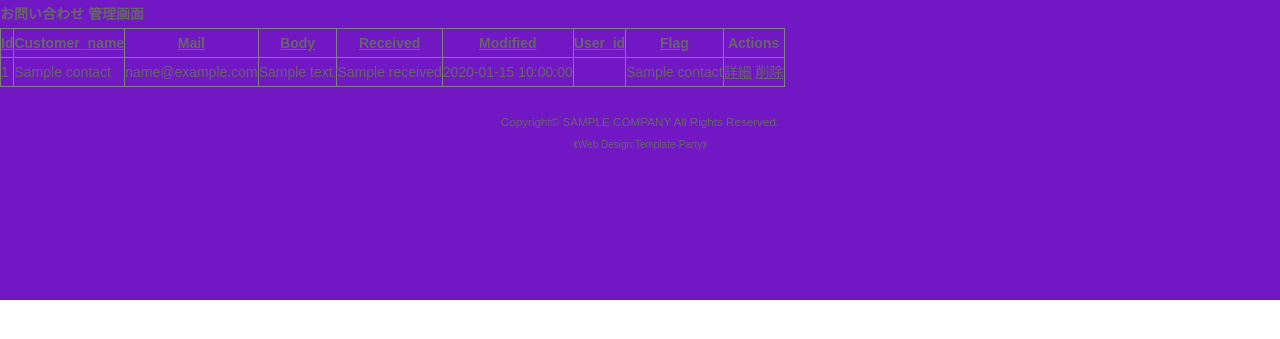
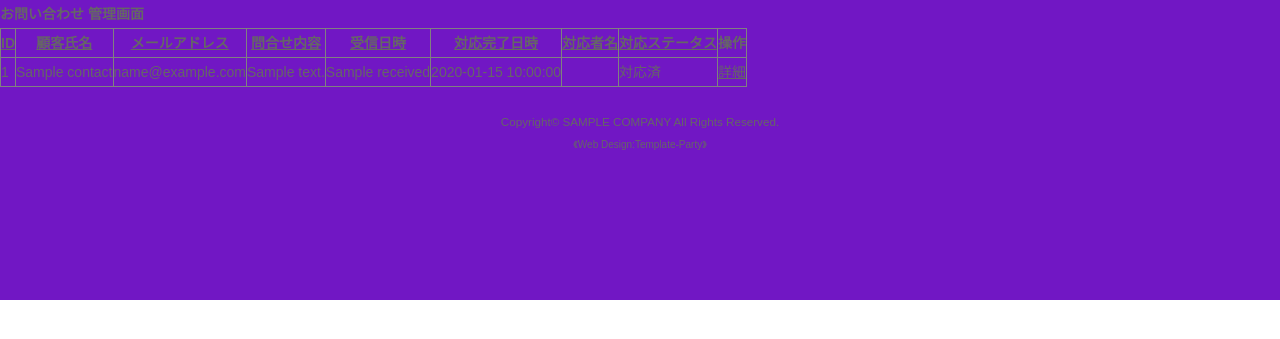
Before and after one commit to stst5821/CakeCompany, a CakePHP app: the page made by src/Template/Admin/Contacts/index.ctp in a window 1280 px wide. Shown: the part 150-489 px from the top of the page. Run offline with PHP 8.4 and a stand-in for CakePHP, Linux system fonts and the light colour scheme; the template is opened without the code that fills it: most values are stand-ins (such as "Sample title", 1, 10 or a date in 2020); some libraries are stand-ins or nearby versions.

Commit message:
Contacts/indexのソート欄とflagを日本語で表示されるようにした。

```diff
--- a/src/Template/Admin/Contacts/index.ctp
+++ b/src/Template/Admin/Contacts/index.ctp
@@ -5,15 +5,15 @@
     <table border="1" cellpadding="0" cellspacing="0">
         <thead>
             <tr>
-                <th scope="col"><?= $this->Paginator->sort('id') ?></th>
-                <th scope="col"><?= $this->Paginator->sort('customer_name') ?></th>
-                <th scope="col"><?= $this->Paginator->sort('mail') ?></th>
-                <th scope="col"><?= $this->Paginator->sort('body') ?></th>
-                <th scope="col"><?= $this->Paginator->sort('received') ?></th>
-                <th scope="col"><?= $this->Paginator->sort('modified') ?></th>
-                <th scope="col"><?= $this->Paginator->sort('user_id') ?></th>
-                <th scope="col"><?= $this->Paginator->sort('flag') ?></th>
-                <th scope="col" class="actions"><?= __('Actions') ?></th>
+                <th scope="col"><?= $this->Paginator->sort('id', 'ID') ?></th>
+                <th scope="col"><?= $this->Paginator->sort('customer_name', '顧客氏名') ?></th>
+                <th scope="col"><?= $this->Paginator->sort('mail', 'メールアドレス') ?></th>
+                <th scope="col"><?= $this->Paginator->sort('body', '問合せ内容') ?></th>
+                <th scope="col"><?= $this->Paginator->sort('received', '受信日時') ?></th>
+                <th scope="col"><?= $this->Paginator->sort('modified', '対応完了日時') ?></th>
+                <th scope="col"><?= $this->Paginator->sort('user_id', '対応者名') ?></th>
+                <th scope="col"><?= $this->Paginator->sort('flag', '対応ステータス') ?></th>
+                <th scope="col" class="actions"><?= __('操作') ?></th>
             </tr>
         </thead>
 
@@ -46,14 +46,16 @@
                 <td></td>
                 <?php endif; ?>
 
-                <td><?= h($contact->flagLabel) ?></td>
+                <?php if(($contact->flagLabel) == 'NotYet') : ?>
+                <td>未対応</td>
+                <?php else: ?>
+                <td>対応済</td>
+                <?php endif; ?>
+
                 <td class="actions">
                     <!-- $postには、テーブルのレコードがカラムごと入っているので、$post->カラム名というふうに書く。 -->
                     <?= $this->Html->link(__('詳細'), ['action' => 'view', $contact->id]) ?>
                     <!-- <?= $this->Html->link(__('修正'), ['action' => 'edit', $contact->id]) ?> -->
-                    <?= $this->Form->postLink(__('削除'), ['action' => 'delete', $contact->id],
-                    // 削除前の確認ダイアログを追加
-                        ['confirm' => __('# {0} の投稿を削除してよろしいですか？ ', $contact->id)]) ?>
                 </td>
             </tr>
             <?php endforeach; ?>
```
